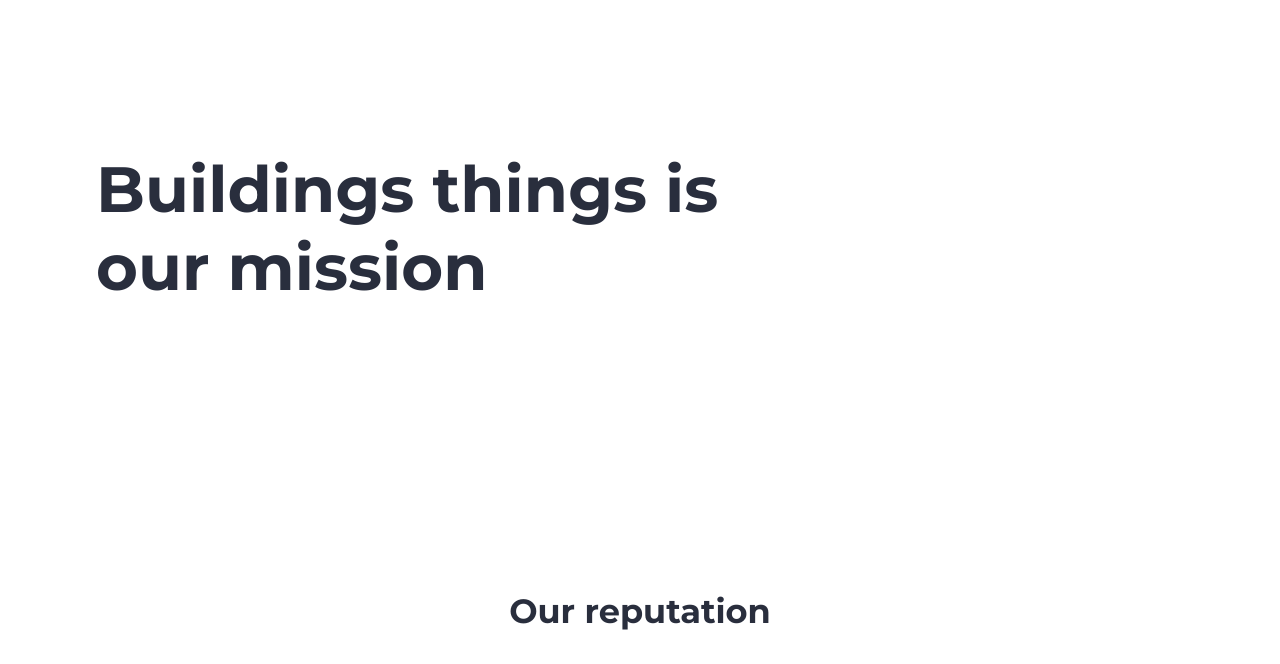
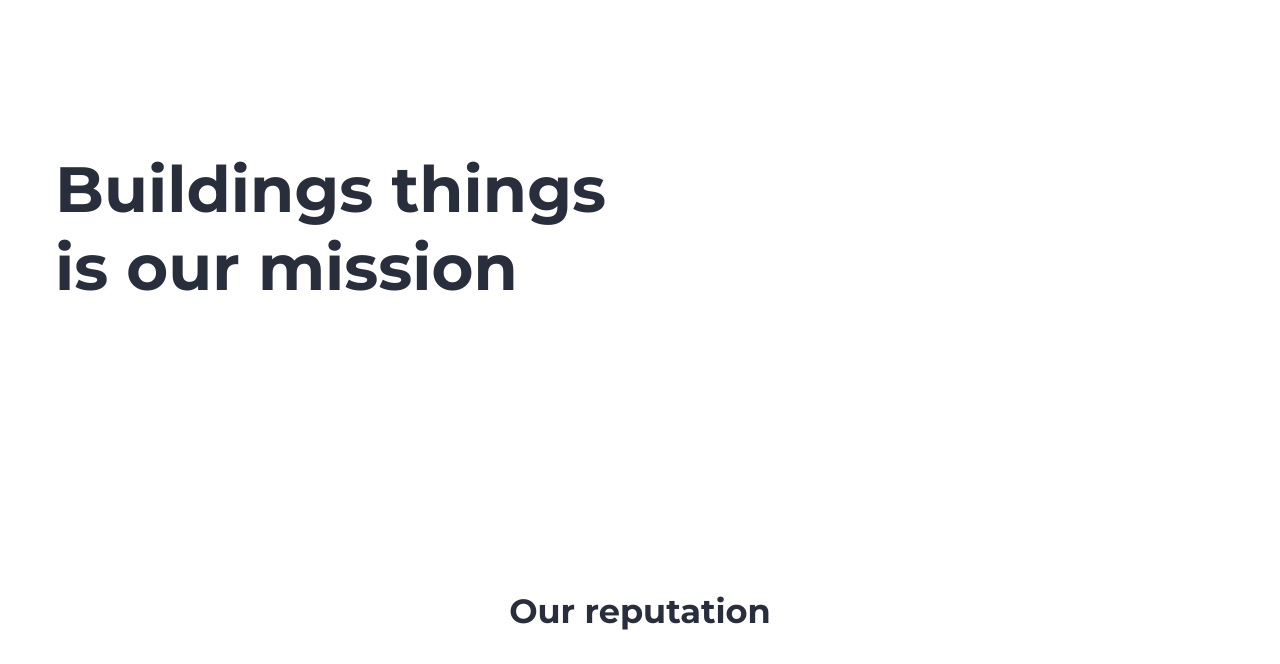
Before and after one commit to kpauner/thebox, a plain HTML site: page index.html in a window 1280 px wide. Shown: the part 82-746 px from the top of the page. Drawn offline with nearby package versions, Linux system fonts and the light colour scheme.

Commit message:
changes to h1

```diff
--- a/assets/style.css
+++ b/assets/style.css
@@ -66,10 +66,10 @@ p {
 }
 
 .hero h1 {
-    margin: 0 6rem;
+    width: 1170px;
+    margin: 0 auto;
     font-size: 4rem;
     font-weight: 700;
-    width: 44rem;
     color: var(--color-brand-neutral);
 }
 
--- a/index.html
+++ b/index.html
@@ -20,7 +20,7 @@
 		</ul>
     </nav>
     <header class="hero">
-            <h1>Buildings things is our mission</h1>
+            <h1>Buildings things<br/> is our mission</h1>
     </header>
 
     <section class="limit-width">
```
